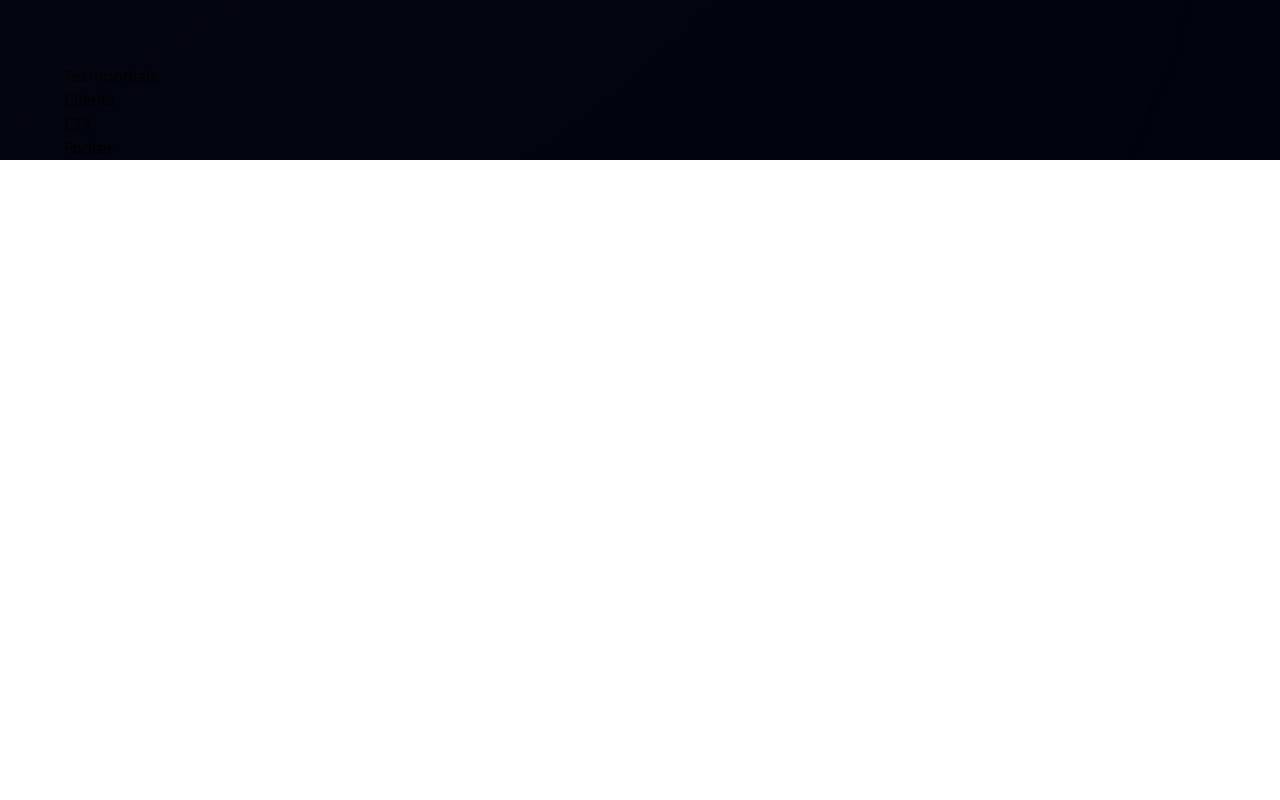
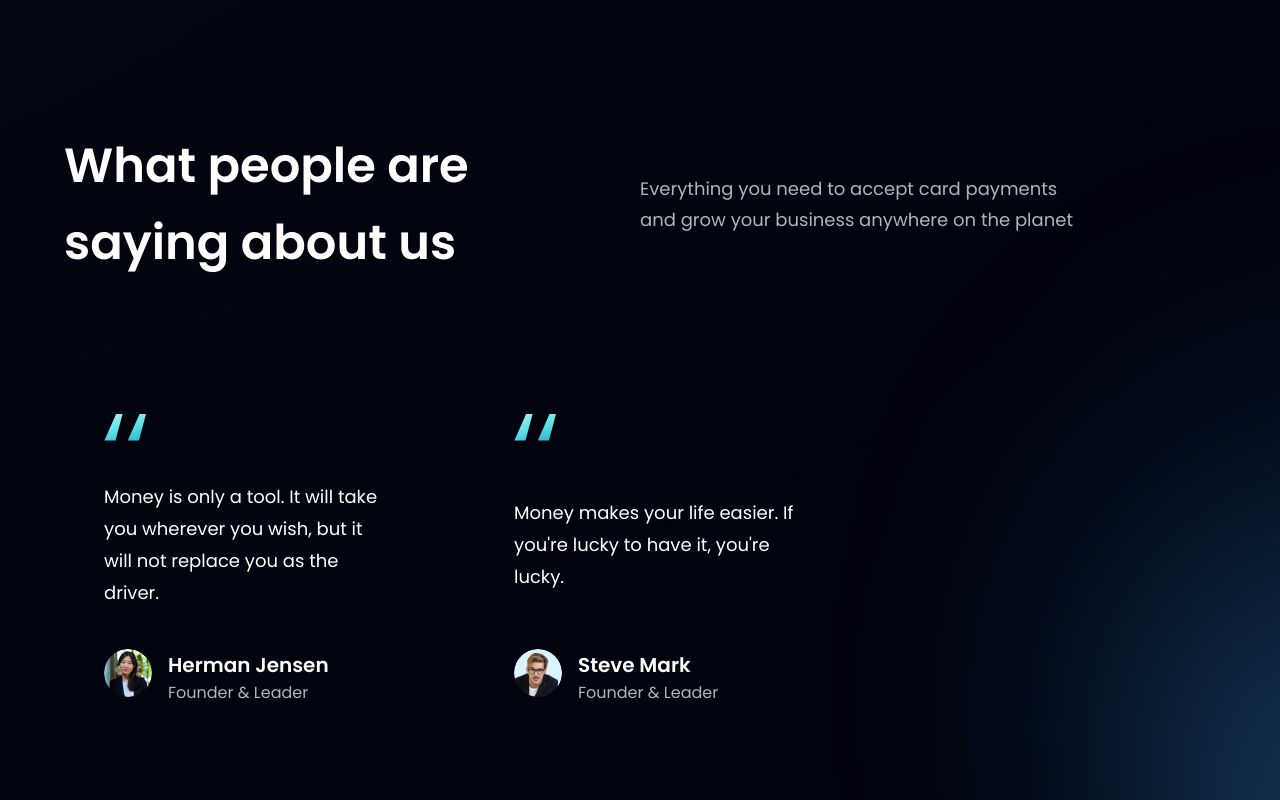
Before and after one commit to WenChun19/modern-web, a React (Vite) app in the folder bank_modern_app/: page / in a window 1280 px wide. Shown: the part 2740-3540 px from the top of the page. Before the commit the page ends 2900 px from the top, so only its background shows below. Built offline with nearby package versions, Linux system fonts and the light colour scheme.

Commit message:
Add testimonial

```diff
--- a/bank_modern_app/src/components/FeedbackCard.jsx
+++ b/bank_modern_app/src/components/FeedbackCard.jsx
@@ -1,5 +1,41 @@
-const FeedbackCard = () => {
-  return <div>FeedbackCard</div>;
+import { quotes } from "../assets";
+
+const FeedbackCard = ({ content, name, title, img }) => {
+  return (
+    <div
+      className="flex justify-between flex-col px-10 py-12 rounded-[20px]
+    max-w-[370px] md:mr-10 sm:mr-5 mr-0 my-5 feedback-card"
+    >
+      <img
+        src={quotes}
+        alt="double_quotes"
+        className="w-[42px] h-[27px] object-contain"
+      />
+      <p
+        className="font-poppins font-normal text-[18px] leading-[32px]
+      text-white my-10"
+      >
+        {content}
+      </p>
+      <div className="flex flex-row">
+        <img src={img} alt="name" className="w-[48px] h-[48px] rounded-full" />
+        <div className="flex flex-col ml-4">
+          <h4
+            className="font-poppins font-semibold text-[20px] leading-[32px]
+      text-white"
+          >
+            {name}
+          </h4>
+          <p
+            className="font-poppins font-normal text-[16px] leading-[24px]
+      text-dimWhite"
+          >
+            {title}
+          </p>
+        </div>
+      </div>
+    </div>
+  );
 };
 
 export default FeedbackCard;
--- a/bank_modern_app/src/components/Testimonials.jsx
+++ b/bank_modern_app/src/components/Testimonials.jsx
@@ -1,5 +1,49 @@
+import { feedback } from "../constants";
+import styles from "../style";
+import FeedbackCard from "./FeedbackCard";
+
 const Testimonials = () => {
-  return <div>Testimonials</div>;
+  return (
+    <section
+      id="clients"
+      className={`${styles.paddingY} ${styles.flexCenter}
+    flex-col relative`}
+    >
+      <div
+        className="absolute z-[0] w-[60%] h-[60%]
+      -right-[50%] rounded-full blue__gradient"
+      />
+
+      <div
+        className="w-full flex justify-between items-center
+      md:flex-row flex-col
+      sm:mb-16 mb-6 relative z-[1]"
+      >
+        <h1 className={styles.heading2}>
+          What people are <br className="sm:block hidden" /> saying about us
+        </h1>
+
+        <div className="w-full md:mt-0 mt-6">
+          <p
+            className={`${styles.paragraph} text-left
+          max-w-[450px]`}
+          >
+            Everything you need to accept card payments and grow your business
+            anywhere on the planet
+          </p>
+        </div>
+      </div>
+
+      <div
+        className="flex flex-wrap sm:justify-start justify-center
+      w-full feedback-container relative z-[1]"
+      >
+        {feedback.map((card) => (
+          <FeedbackCard key={card.id} {...card} />
+        ))}
+      </div>
+    </section>
+  );
 };
 
 export default Testimonials;
```
